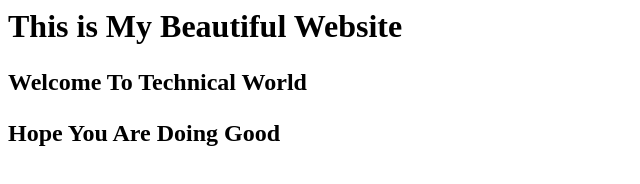
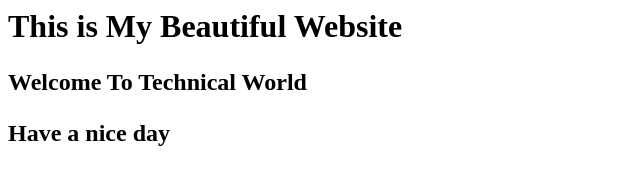
Before and after one commit to aadirnc/Index, a plain HTML site: page index.html in a window 1280 px wide. Shown: the whole page, without its empty margins (0-640 px from the left). Drawn offline with Linux system fonts and the light colour scheme.

```diff
--- a/index.html
+++ b/index.html
@@ -2,5 +2,5 @@
 <title> This os Title</title>
 <h1>This is My Beautiful Website<h2>
 <p>Welcome To Technical World</>
-<p> Hope You Are Doing Good </>
+<p> Have a nice day </>
 </html>
```
